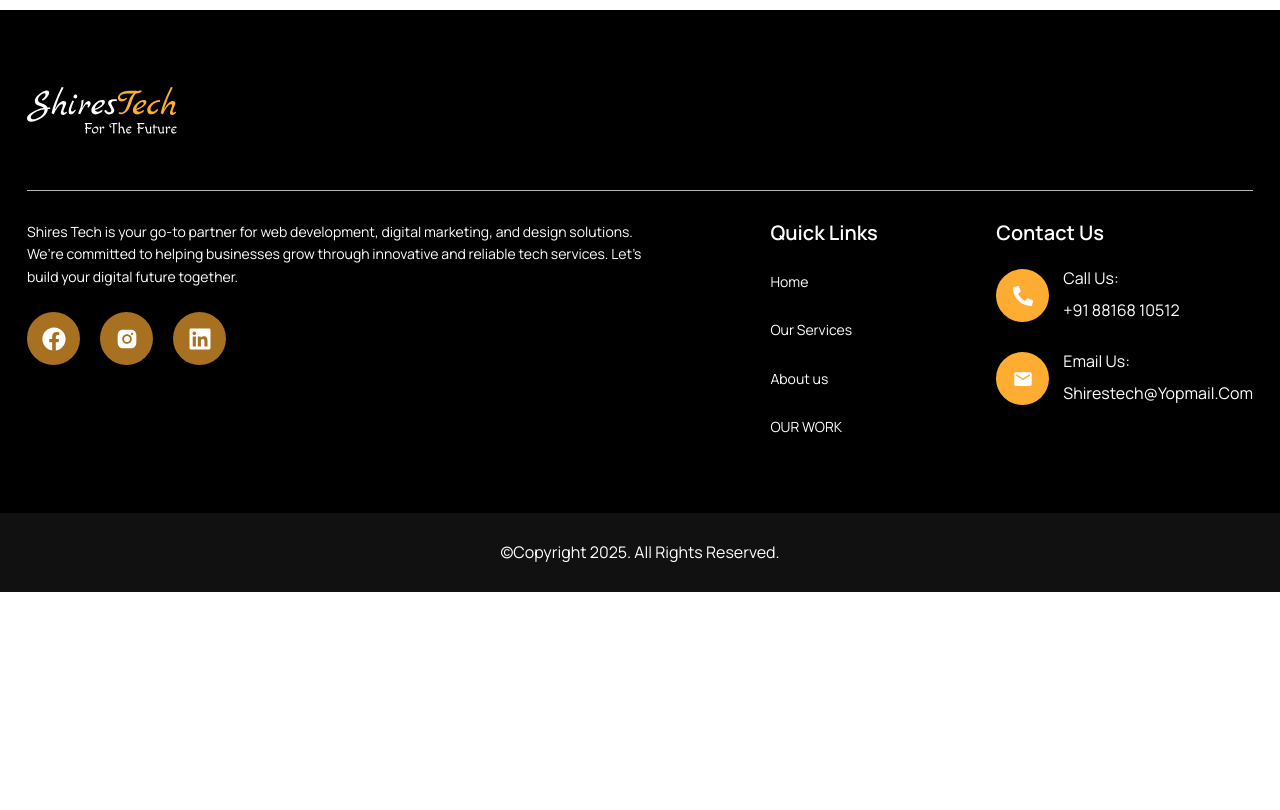
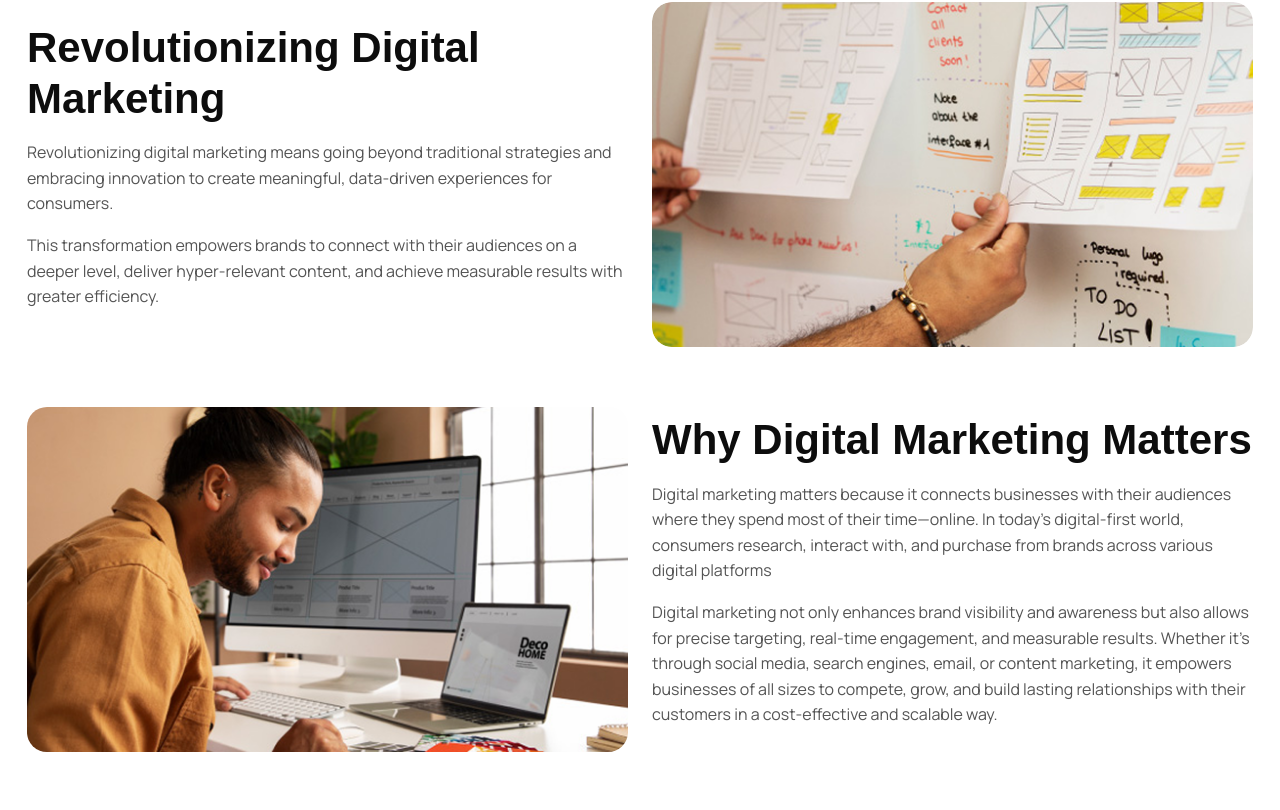
Before and after one commit to MohamadAdil/shirestech, a Next.js app: page /services in a window 1280 px wide. Before the commit this address had no page. Shown: the part 790-1600 px from the top of the page. Before the commit the page ends 1382 px from the top, so only its background shows below. Built offline with nearby package versions, Linux system fonts and the light colour scheme; a web font is replaced by a local one.

Commit message:
'17-04-2025'

```diff
--- /dev/null
+++ b/src/app/components/services/RevCard.jsx
@@ -0,0 +1,30 @@
+import Image from 'next/image';
+
+const RevCard = ({ title, paragraphs, imageSrc, imageAlt, reverse }) => {
+  return (
+    <div className="RevCard">
+      <div className="row">
+        <div className={`md-mb-0 mb-3 col-md-6 ${reverse ? 'order-md-2' : ''}`}>
+          <div className="RevText">
+            <h2>{title}</h2>
+            {paragraphs.map((para, index) => (
+              <p key={index}>{para}</p>
+            ))}
+          </div>
+        </div>
+        <div className={`col-md-6 ${reverse ? 'order-md-1' : ''}`}>
+          <div className="RevImg">
+            <Image
+              src={imageSrc}
+              width={613}
+              height={352}
+              alt={imageAlt}
+            />
+          </div>
+        </div>
+      </div>
+    </div>
+  );
+};
+
+export default RevCard;
--- /dev/null
+++ b/src/app/components/services/SectionSc.jsx
@@ -0,0 +1,33 @@
+import RevCard from "./RevCard";
+
+
+export default function SectionSc() {
+  return (
+    <div className="SectionSc">
+      <div className="container">
+        <div className="RevCardWrap">
+          <RevCard
+            title="Revolutionizing Digital Marketing"
+            paragraphs={[
+              "Revolutionizing digital marketing means going beyond traditional strategies and embracing innovation to create meaningful, data-driven experiences for consumers.",
+              "This transformation empowers brands to connect with their audiences on a deeper level, deliver hyper-relevant content, and achieve measurable results with greater efficiency."
+            ]}
+            imageSrc="/images/services-img/rev-card/img-1.png"
+            imageAlt="Marketing Strategy"
+          />
+
+          <RevCard
+            title="Why Digital Marketing Matters"
+            paragraphs={[
+              "Digital marketing matters because it connects businesses with their audiences where they spend most of their time—online. In today’s digital-first world, consumers research, interact with, and purchase from brands across various digital platforms",
+              "Digital marketing not only enhances brand visibility and awareness but also allows for precise targeting, real-time engagement, and measurable results. Whether it’s through social media, search engines, email, or content marketing, it empowers businesses of all sizes to compete, grow, and build lasting relationships with their customers in a cost-effective and scalable way."
+            ]}
+            imageSrc="/images/services-img/rev-card/img-2.png"
+            imageAlt="Why Digital Marketing Matters"
+            reverse
+          />
+        </div>
+      </div>
+    </div>
+  );
+}
--- a/src/app/globals.css
+++ b/src/app/globals.css
@@ -1085,3 +1085,42 @@
 .ReportCardWrap .ArticleCardCn p {
   display: none;
 }
+.SectionSc {
+  padding: 80px 0;
+}
+
+.RevCardWrap .RevCard {
+  margin: 0 0 60px;
+}
+.RevCardWrap .row{
+  align-items: center;
+}
+.RevCardWrap .RevCard:last-child {
+  margin: 0;
+}
+
+.RevText h2 {
+  font: 600 42px/1.2 var(--font-family-p1);
+  text-transform: capitalize;
+  color: #0D0D0D;
+  margin: 0 0 16px;
+}
+
+.RevText p {
+  font: 400 16px/1.6 var(--font-family-p2);
+  color: #545454;
+  margin: 0 0 16px;
+}
+
+.RevText p:last-child {
+  margin: 0;
+}
+
+.RevImg img {
+  width: 100%;
+  height: auto;
+  aspect-ratio: 613 / 352;
+  object-fit: cover;
+  object-position: center;
+  border-radius: 20px;
+}
--- /dev/null
+++ b/src/app/services/page.jsx
@@ -0,0 +1,22 @@
+import InnerHero from "../components/common/sections/InnerHero";
+import GrowTogether from "../components/home/GrowTogether";
+import OurTestimonials from "../components/home/OurTestimonials";
+import WhyUs from "../components/home/WhyUs";
+import SectionSc from "../components/services/SectionSc";
+
+export default function Services() {
+  return (
+    <div>
+      <InnerHero
+        title="Digital Marketing"
+        description="We revolutionizing digital engagement with the world's first hyperrealistic, interactive AI platforms. From livestreaming to customer service, we're redefining human-AI interaction across industries."
+        imageSrc="/images/services-img/hero-img.png"
+        imageAlt="AI Technology"
+      />
+      <SectionSc/>
+      <WhyUs />
+      <OurTestimonials />
+      <GrowTogether />
+    </div>
+  );
+}
```
Also changed, not shown: public/images/services-img/rev-card/img-1.png (added), public/images/services-img/rev-card/img-2.png (added).
